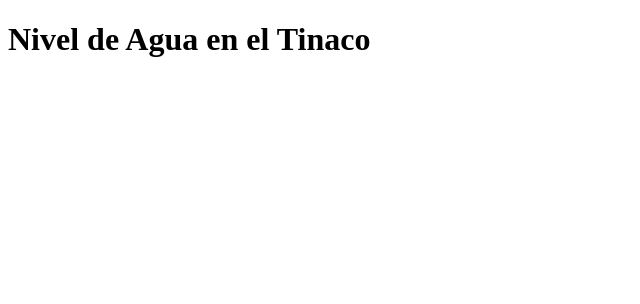
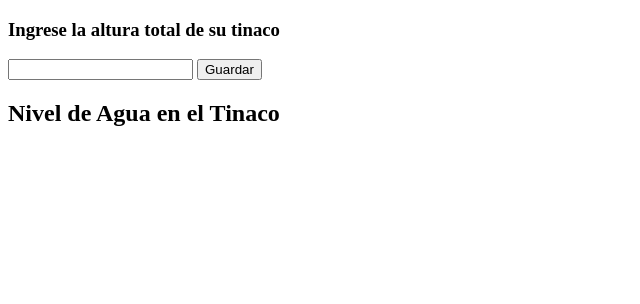
Before and after one commit to A0GV/vigilant-sniffle, a website: page src/public/DataView.html in a window 1280 px wide. Shown: the whole page, without its empty margins (0-640 px from the left). Drawn offline with nearby package versions, Linux system fonts and the light colour scheme; no server answers.

Commit message:
Se vienen cositas....

```diff
--- a/src/public/DataView.html
+++ b/src/public/DataView.html
@@ -6,13 +6,27 @@
     <title>Gráfica de Nivel de Agua</title>
     <script src="https://cdn.jsdelivr.net/npm/chart.js"></script>  <!-- Cargando Chart.js -->
 </head>
-<body>
-<h1>Nivel de Agua en el Tinaco</h1>
+<body onload="isOG()">
+<section>
+    <div class="center">
+        <article>
+            <div id="hidde">
+                <h3> Ingrese la altura total de su tinaco</h3>
+                <input type="number" id="altTotTinaco" >
+                <button onclick="guardaAlt()">Guardar</button>
+            </div>
+        </article>
+        <h1>Nivel de Agua en el Tinaco</h1>
 
-<!-- Aquí va el canvas donde se dibujará la gráfica -->
-<canvas id="waterTankChart" width="400" height="200"></canvas>
-
+        <div class="container">
+            <span>
+                <canvas id="waterTankChart" ></canvas>
+            </span>
+        </div>
+    </div>
+</section>
 <!-- Agregar el script con el código JavaScript -->
 <script src="PublicFuns.js"></script>
+
 </body>
 </html>
--- a/src/public/PublicFuns.js
+++ b/src/public/PublicFuns.js
@@ -1,16 +1,41 @@
+let height;
+let OG;
+
+function isOG(){
+    if (OG===1)
+        document.getElementById('hidde').classList.add('hidden');
+    else
+        document.getElementById('hidde').classList.remove('hidden');
+}
+function guardaAlt() {
+    // Obtener la altura del input
+    const heightStr = document.getElementById('altTotTinaco').value;
+    height = parseFloat(heightStr);
+    OG=1;
+
+    if (isNaN(height) || height <= 0) {
+        alert("Por favor, introduce un valor válido para la altura.");
+        return;
+    }
+
+    console.log('Altura guardada:', height);
+
+    // Mostrar la gráfica después de guardar la altura
+    document.getElementById('waterTankChart').style.display = 'block';
+    crearGrafica();
+}
+
+function crearGrafica() {
     fetch('http://localhost:3000/iot/api/getAllDist')
         .then(response => response.json())
         .then(response => {
-        const data = response.data;  // Accede al array dentro de "data"
-        console.log('Data received:', data);
+            const data = response.data;
+            const labels = data.map(item => item.fecha); // Fechas en el eje X
+            const distances = data.map(item => item.dist); // Distancias medidas
+            const waterLevels = distances.map(distance => 100 - (distance / height * 100)); // Cálculo de nivel
 
-        const labels = data.map(item => item.fecha);
-        const distances = data.map(item => item.dist);
-
-        const waterLevels = distances.map(distance => 100 - (distance / 100 * 100));
-
-        var ctx = document.getElementById('waterTankChart').getContext('2d');
-        var myChart = new Chart(ctx, {
+            const ctx = document.getElementById('waterTankChart').getContext('2d');
+            new Chart(ctx, {
                 type: 'line',
                 data: {
                     labels: labels,
@@ -23,12 +48,23 @@ fetch('http://localhost:3000/iot/api/getAllDist')
                     }]
                 },
                 options: {
-                responsive: true,
+                    responsive: true, // Gráfica responsiva
+                    maintainAspectRatio: false,
                     scales: {
-                    x: { beginAtZero: true },
-                    y: { beginAtZero: true, max: 100 }
+                        x: {
+                            beginAtZero: true,
+                            ticks: {
+                                maxRotation: 45,
+                                minRotation: 0
+                            }
+                        },
+                        y: {
+                            beginAtZero: true,
+                            max: 100
+                        }
                     }
                 }
             });
         })
-    .catch(error => console.error('Error fetching data:', error));
+        .catch(error => console.error('Error al obtener los datos:', error));
+}
--- a/src/public/StyleShit.css
+++ b/src/public/StyleShit.css
@@ -0,0 +1,39 @@
+body {
+    display: flex;
+    flex-direction: column;
+    align-items: center;
+    justify-content: center;
+    font-family: Arial, sans-serif;
+    margin: 20px;
+}
+
+.center {
+    width: 80%;
+    margin: auto;
+    padding-top: 20px; /* Añadir espacio interno superior */
+    padding-bottom: 20px; /* Añadir espacio interno inferior */
+}
+
+h1 {
+    margin: 20px 0; /* Separación arriba y abajo */
+    text-align: center;
+}
+
+.hidden{
+    display: none;
+}
+
+.container {
+    display: flex;
+    flex-direction: column;
+    gap: 20px;
+    align-items: center;
+    max-width: 50%;
+    margin: 0 auto;
+}
+
+
+
+h1 {
+    margin-bottom: 20px;
+}
```
Lines whose indentation alone changed are shown as unchanged.
